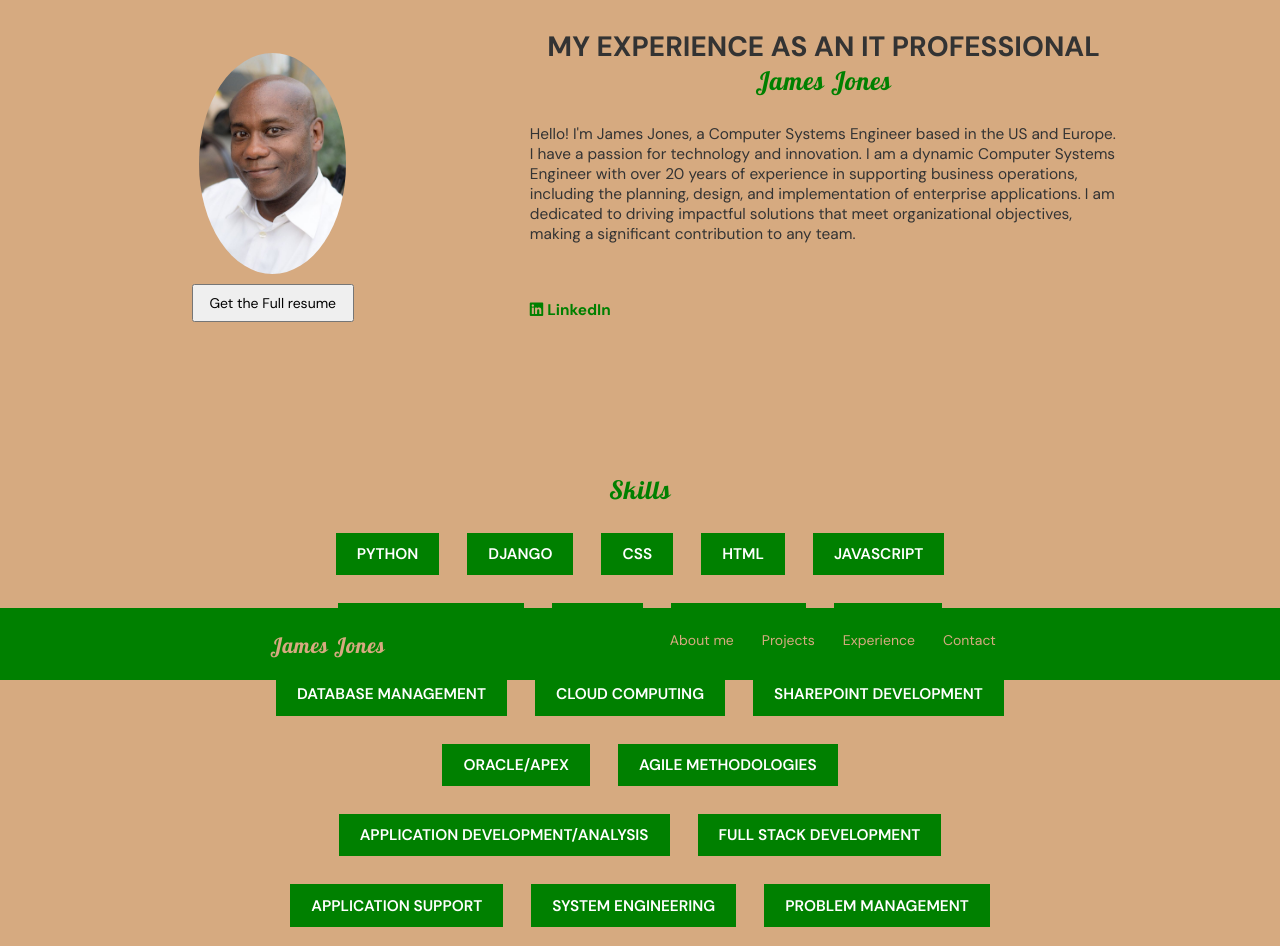
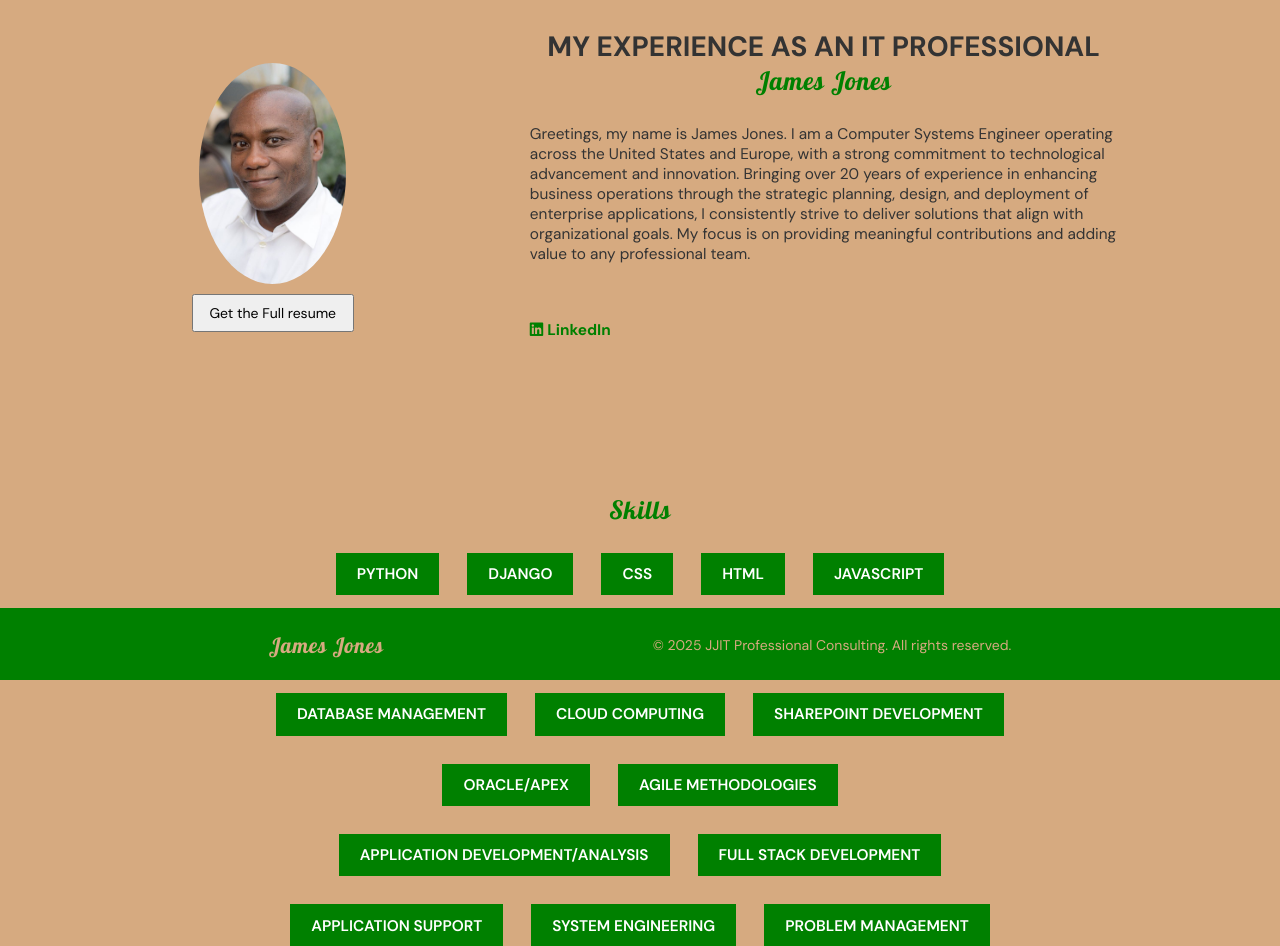
Before and after one commit to jammy-sdgku/portfolioch59, a Django app: page / in a window 1280 px wide. Shown: the part 120-1066 px from the top of the page. Run offline with Django 5.2, Linux system fonts and the light colour scheme; data comes from the database, SQL or seed files in the repository.

Commit message:
updates to footer and intro statement

```diff
--- a/myportfolio/settings.py
+++ b/myportfolio/settings.py
@@ -20,10 +20,10 @@ BASE_DIR = Path(__file__).resolve().parent.parent
 SECRET_KEY = os.environ.get('SECRET_KEY') or config('SECRET_KEY', default='django-insecure-build-time-key-change-in-production')
 
 # DEBUG for production - use environment variable first, then config with fallback
-DEBUG = os.environ.get('DEBUG', 'False') == 'True'
+#DEBUG = os.environ.get('DEBUG', 'False') == 'True'
 
 # For build time, we set DEBUG to True by default
-#DEBUG = 'True'
+DEBUG = 'True'
 
 # ALLOWED_HOSTS - include all necessary hosts for production
 ALLOWED_HOSTS = config('ALLOWED_HOSTS', default='127.0.0.1,localhost', cast=Csv())
--- a/static/css/footer.css
+++ b/static/css/footer.css
@@ -16,6 +16,11 @@ footer h2 {
     font-size: 1.5rem;
 }
 
+footer p {
+    color: #d6AA80;
+    font-size: 1rem;
+}
+
 footer nav {
     width: max-content;
 }
--- a/templates/base.html
+++ b/templates/base.html
@@ -40,7 +40,7 @@
                 <a href="{% url 'experience' %}">Experience</a>
                 <a href="{% url 'education' %}">Education</a>
                 <a href="{% url 'certifications' %}">Certifications</a>
-                 <a href="{% url 'projects' %}">Projects</a>
+                <a href="{% url 'projects' %}">Projects</a>
                 <a href="{% url 'contact' %}">Contact</a>
             </div>
         </nav>
@@ -55,12 +55,8 @@
         <a href="">
             <h2>James Jones</h2>
         </a>
-        <nav class="nav-footer center">
-            <a href="{% url 'aboutme' %}">About me</a>
-                <a href="{% url 'projects' %}">Projects</a>
-                <a href="{% url 'experience' %}">Experience</a>
-                <a href="{% url 'contact' %}">Contact</a>
-        </nav>
+        <p>© 2025 JJIT Professional Consulting. All rights reserved.</p>
+
     </footer>
 </body>
 </html>
--- a/templates/portfolio/aboutme.html
+++ b/templates/portfolio/aboutme.html
@@ -19,7 +19,7 @@
         </div>
 
         <p>
-            Hello! I'm James Jones, a Computer Systems Engineer based in the US and Europe. I have a passion for technology and innovation. I am a dynamic Computer Systems Engineer with over 20 years of experience in supporting business operations, including the planning, design, and implementation of enterprise applications. I am dedicated to driving impactful solutions that meet organizational objectives, making a significant contribution to any team.
+            Greetings, my name is James Jones. I am a Computer Systems Engineer operating across the United States and Europe, with a strong commitment to technological advancement and innovation. Bringing over 20 years of experience in enhancing business operations through the strategic planning, design, and deployment of enterprise applications, I consistently strive to deliver solutions that align with organizational goals. My focus is on providing meaningful contributions and adding value to any professional team.
         </p>
         <p><a href="https://www.linkedin.com/in/james-c-jones-59a9a41/" target="_blank" rel="noopener">
             <i class="fab fa-linkedin">&nbsp;</i>LinkedIn</a></p>
```
